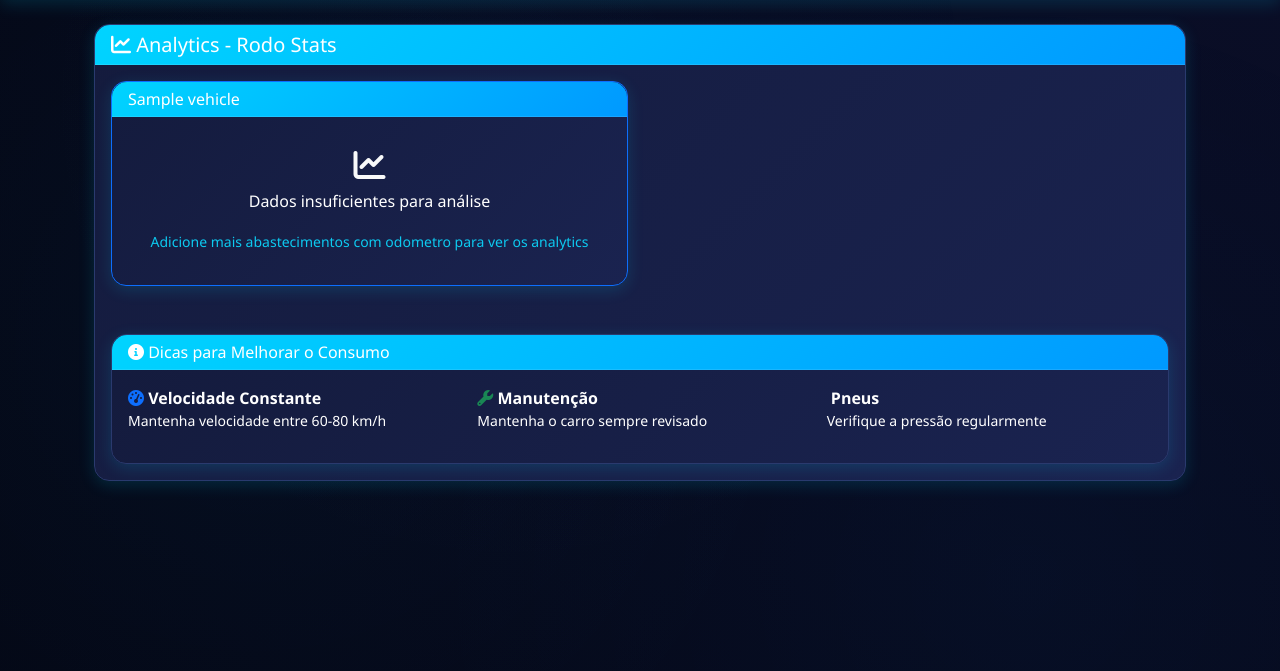
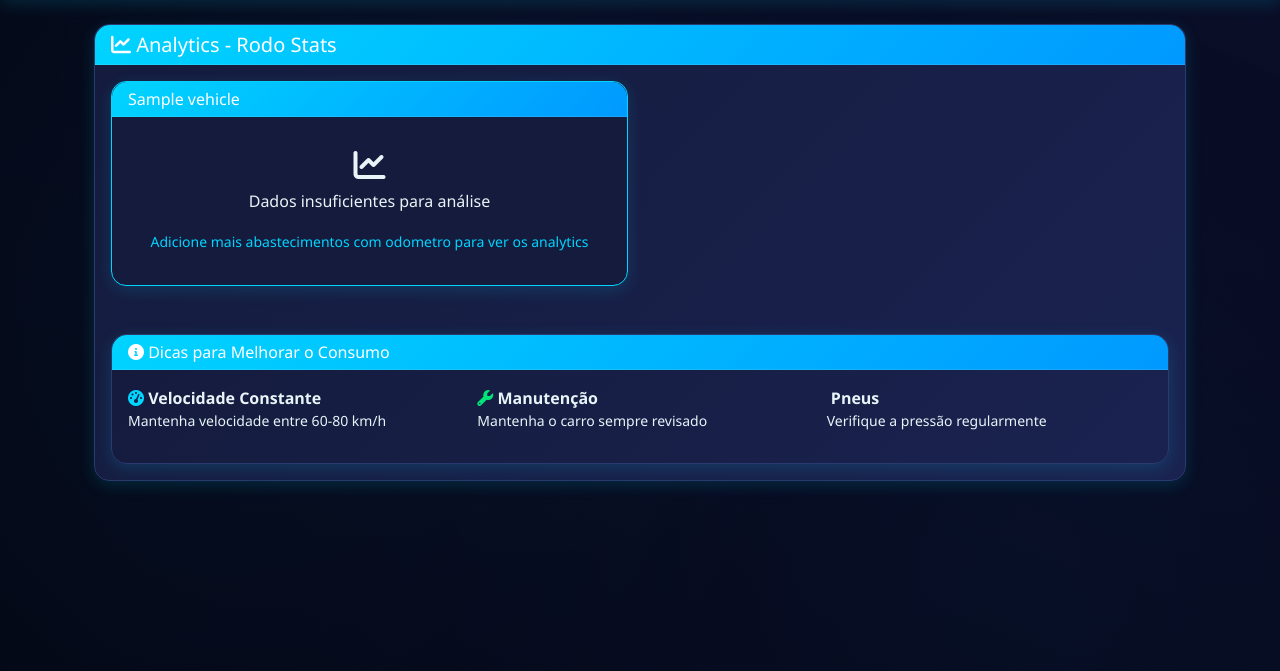
Before and after one commit to cguedes90/rodostats, a Flask app: page /analytics in a window 1280 px wide. Shown: the part 58-729 px from the top of the page. Run offline with Flask 3, Linux system fonts and the light colour scheme; a user stored in the database is signed in; tables that the repository leaves empty hold one stand-in row (values such as "Sample post"); some libraries are stand-ins or nearby versions.

Commit message:
🎨 v2.5.0 - Propagação da nova paleta de cores para todas as páginas
- Atualiza templates individuais para usar novas variáveis CSS do tema Azul/Ciano
- Analytics: Migra cores hardcoded para var(--primary-color), var(--color-success), etc
- Maintenance: Gradientes agora usam CSS variables consistentes
- Vehicles: Atualiza glow effect com var(--glow-primary)
- Adiciona classes CSS para tendências (.trend-improving, .trend-worsening, .trend-stable)
- Incrementa versão do cache buster para 2.5.0 para forçar atualização nos clientes
- Garante consistência visual em todas as páginas: Garagem, Abastecimento, Análises, Manutenção

🤖 Generated with [Claude Code](https://claude.com/claude-code)

Co-Authored-By: Claude Sonnet 4.5 <noreply@anthropic.com>

```diff
--- a/templates/analytics.html
+++ b/templates/analytics.html
@@ -5,7 +5,7 @@
     <div class="row">
         <div class="col-12">
             <div class="card">
-                <div class="card-header">
+                <div class="card-header" style="background: var(--gradient-primary); color: white;">
                     <h5 class="mb-0"><i class="fas fa-chart-line"></i> Analytics - Rodo Stats</h5>
                 </div>
                 <div class="card-body">
@@ -13,24 +13,20 @@
                     <div class="row">
                         {% for vehicle in vehicles %}
                         <div class="col-md-6 mb-4">
-                            <div class="card border-primary">
-                                <div class="card-header bg-primary text-white">
+                            <div class="card" style="border: 1px solid var(--primary-color); background: var(--card-bg);">
+                                <div class="card-header" style="background: var(--gradient-primary); color: white;">
                                     <h6 class="mb-0">{{ vehicle.name }}</h6>
                                 </div>
                                 <div class="card-body">
                                     {% if analytics_data[vehicle.name] and analytics_data[vehicle.name].efficiency.has_data %}
                                     <div class="row">
                                         <div class="col-6">
-                                            <small class="text-info fw-semibold">Consumo Médio</small>
-                                            <h5 class="text-primary">{{ "{:.1f}".format(analytics_data[vehicle.name].efficiency.average_consumption) }} km/L</h5>
+                                            <small class="fw-semibold" style="color: var(--primary-color);">Consumo Médio</small>
+                                            <h5 style="color: var(--primary-color);">{{ "{:.1f}".format(analytics_data[vehicle.name].efficiency.average_consumption) }} km/L</h5>
                                         </div>
                                         <div class="col-6">
-                                            <small class="text-info fw-semibold">Tendência</small>
-                                            <h6 class="
-                                                {% if analytics_data[vehicle.name].efficiency.trend == 'improving' %}text-success
-                                                {% elif analytics_data[vehicle.name].efficiency.trend == 'worsening' %}text-danger
-                                                {% else %}text-warning{% endif %}
-                                            ">
+                                            <small class="fw-semibold" style="color: var(--primary-color);">Tendência</small>
+                                            <h6 class="trend-{{ analytics_data[vehicle.name].efficiency.trend }}">
                                                 {% if analytics_data[vehicle.name].efficiency.trend == 'improving' %}
                                                     <i class="fas fa-arrow-up"></i> Melhorando
                                                 {% elif analytics_data[vehicle.name].efficiency.trend == 'worsening' %}
@@ -46,22 +42,22 @@
 
                                     <div class="row">
                                         <div class="col-6">
-                                            <small class="text-info fw-semibold">Melhor</small>
-                                            <p class="text-success mb-1">{{ "{:.1f}".format(analytics_data[vehicle.name].efficiency.best_consumption) }} km/L</p>
+                                            <small class="fw-semibold" style="color: var(--primary-color);">Melhor</small>
+                                            <p class="mb-1" style="color: var(--color-success);">{{ "{:.1f}".format(analytics_data[vehicle.name].efficiency.best_consumption) }} km/L</p>
                                         </div>
                                         <div class="col-6">
-                                            <small class="text-info fw-semibold">Pior</small>
-                                            <p class="text-warning mb-1">{{ "{:.1f}".format(analytics_data[vehicle.name].efficiency.worst_consumption) }} km/L</p>
+                                            <small class="fw-semibold" style="color: var(--primary-color);">Pior</small>
+                                            <p class="mb-1" style="color: var(--color-warning);">{{ "{:.1f}".format(analytics_data[vehicle.name].efficiency.worst_consumption) }} km/L</p>
                                         </div>
                                     </div>
 
                                     {% if analytics_data[vehicle.name].consumption %}
                                     <div class="mt-3">
-                                        <small class="text-info fw-semibold">Consumo ao longo do tempo</small>
-                                        <div class="bg-dark rounded p-2 mt-1">
+                                        <small class="fw-semibold" style="color: var(--primary-color);">Consumo ao longo do tempo</small>
+                                        <div class="rounded p-2 mt-1" style="background: var(--card-bg);">
                                             <div class="row text-center">
                                                 <div class="col-12">
-                                                    <span class="badge bg-info">{{ analytics_data[vehicle.name].consumption|length }} registros</span>
+                                                    <span class="badge" style="background: var(--gradient-primary);">{{ analytics_data[vehicle.name].consumption|length }} registros</span>
                                                 </div>
                                             </div>
                                         </div>
@@ -70,9 +66,9 @@
 
                                     {% else %}
                                     <div class="text-center py-3">
-                                        <i class="fas fa-chart-line fa-2x text-light mb-2"></i>
-                                        <p class="text-white">Dados insuficientes para análise</p>
-                                        <small class="text-info">Adicione mais abastecimentos com odometro para ver os analytics</small>
+                                        <i class="fas fa-chart-line fa-2x mb-2" style="color: var(--text-light);"></i>
+                                        <p style="color: var(--text-light);">Dados insuficientes para análise</p>
+                                        <small style="color: var(--primary-color);">Adicione mais abastecimentos com odometro para ver os analytics</small>
                                     </div>
                                     {% endif %}
                                 </div>
@@ -91,23 +87,23 @@
                                     <div class="row">
                                         <div class="col-md-4">
                                             <div class="tip-item mb-3">
-                                                <i class="fas fa-tachometer-alt text-primary"></i>
-                                                <strong class="text-white"> Velocidade Constante</strong>
-                                                <p class="small text-white">Mantenha velocidade entre 60-80 km/h</p>
+                                                <i class="fas fa-tachometer-alt" style="color: var(--primary-color);"></i>
+                                                <strong style="color: var(--text-light);"> Velocidade Constante</strong>
+                                                <p class="small" style="color: var(--text-light);">Mantenha velocidade entre 60-80 km/h</p>
                                             </div>
                                         </div>
                                         <div class="col-md-4">
                                             <div class="tip-item mb-3">
-                                                <i class="fas fa-wrench text-success"></i>
-                                                <strong class="text-white"> Manutenção</strong>
-                                                <p class="small text-white">Mantenha o carro sempre revisado</p>
+                                                <i class="fas fa-wrench" style="color: var(--color-success);"></i>
+                                                <strong style="color: var(--text-light);"> Manutenção</strong>
+                                                <p class="small" style="color: var(--text-light);">Mantenha o carro sempre revisado</p>
                                             </div>
                                         </div>
                                         <div class="col-md-4">
                                             <div class="tip-item mb-3">
-                                                <i class="fas fa-tire text-warning"></i>
-                                                <strong class="text-white"> Pneus</strong>
-                                                <p class="small text-white">Verifique a pressão regularmente</p>
+                                                <i class="fas fa-tire" style="color: var(--color-warning);"></i>
+                                                <strong style="color: var(--text-light);"> Pneus</strong>
+                                                <p class="small" style="color: var(--text-light);">Verifique a pressão regularmente</p>
                                             </div>
                                         </div>
                                     </div>
@@ -118,9 +114,9 @@
 
                     {% else %}
                     <div class="text-center py-5">
-                        <i class="fas fa-car fa-3x text-light mb-3"></i>
-                        <h5 class="text-light">Nenhum veículo cadastrado</h5>
-                        <p class="text-light-emphasis">Adicione um veículo para começar a ver os analytics</p>
+                        <i class="fas fa-car fa-3x mb-3" style="color: var(--text-light);"></i>
+                        <h5 style="color: var(--text-light);">Nenhum veículo cadastrado</h5>
+                        <p style="color: var(--text-light);">Adicione um veículo para começar a ver os analytics</p>
                         <a href="{{ url_for('add_vehicle') }}" class="btn btn-primary">
                             <i class="fas fa-plus"></i> Adicionar Veículo
                         </a>
@@ -131,4 +127,18 @@
         </div>
     </div>
 </div>
+
+<style>
+.trend-improving {
+    color: var(--color-success);
+}
+
+.trend-worsening {
+    color: var(--color-danger);
+}
+
+.trend-stable {
+    color: var(--color-warning);
+}
+</style>
 {% endblock %}
--- a/templates/base.html
+++ b/templates/base.html
@@ -1040,10 +1040,10 @@
         }
     </style>
 
-    <!-- CACHE BUSTER AGRESSIVO - v2.2.0 -->
+    <!-- CACHE BUSTER AGRESSIVO - v2.5.0 -->
     <script>
         (function() {
-            const CURRENT_VERSION = '2.4.0';
+            const CURRENT_VERSION = '2.5.0';
             const CACHE_KEY = 'rodostats_cached_version';
             const FORCE_RELOAD_KEY = 'rodostats_force_reload_done';
 
--- a/templates/vehicles.html
+++ b/templates/vehicles.html
@@ -457,7 +457,7 @@ function confirmDelete(vehicleId, vehicleName) {
 
 .vehicle-card:hover {
     transform: translateY(-5px);
-    box-shadow: 0 10px 30px rgba(74, 144, 226, 0.2);
+    box-shadow: var(--glow-primary);
     border-color: var(--primary-color);
 }
 
```
Also changed, not shown: templates/maintenance.html (+5 -5 lines).
